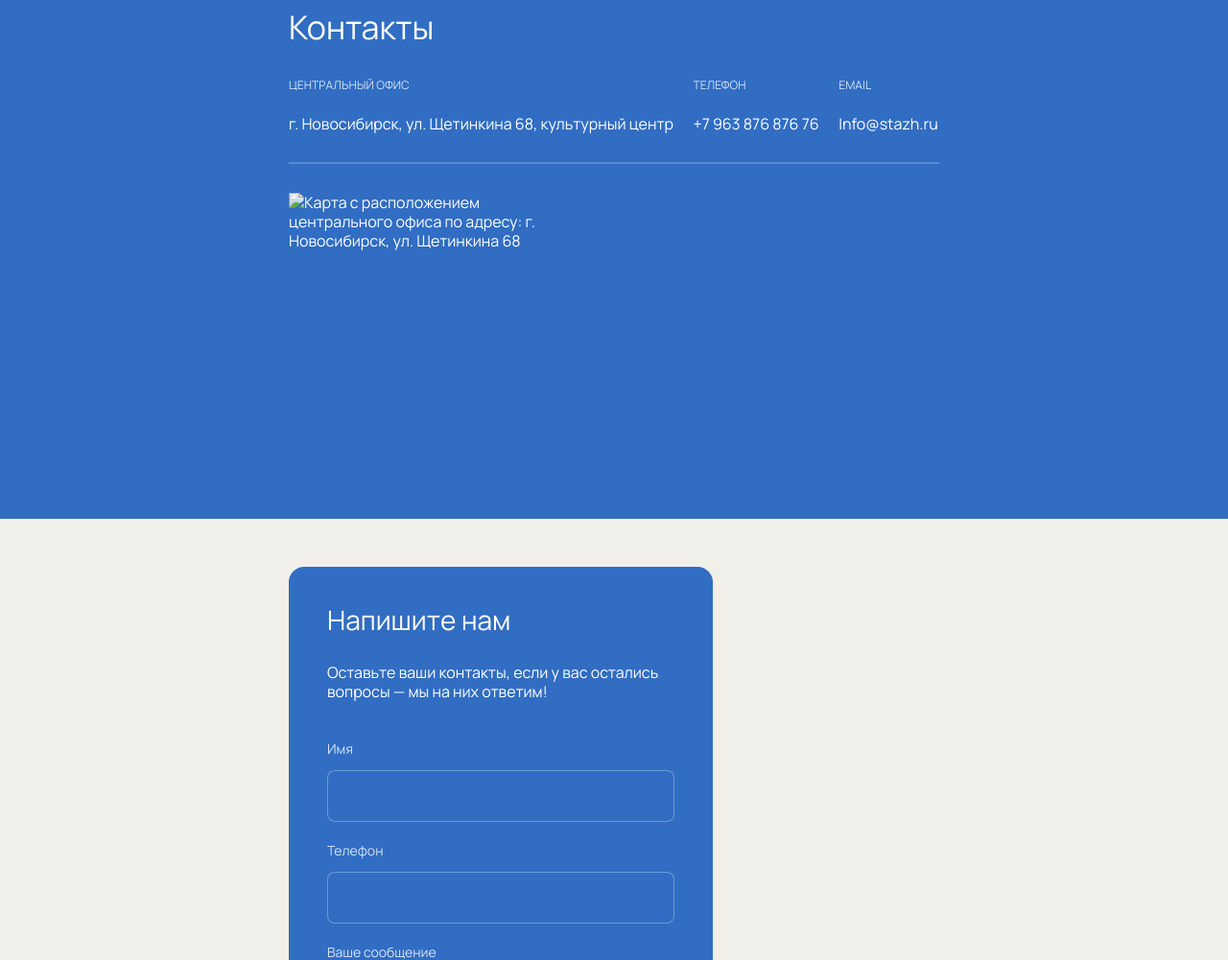
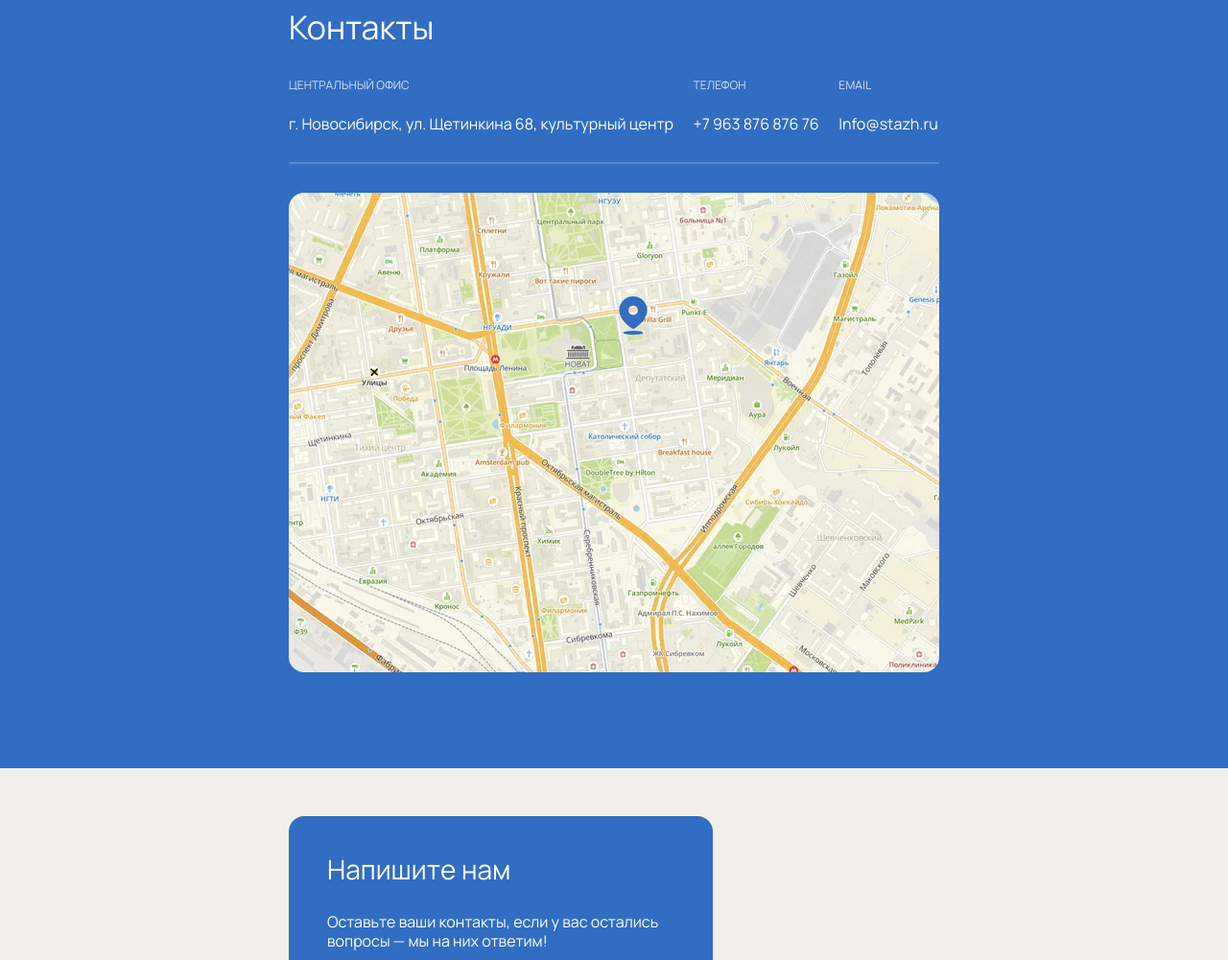
Before and after one commit to ArkBriz/Internship, a website built with Vite: page source/index.html in a window 1280 px wide. Shown: the part 10784-11785 px from the top of the page at 96% size. Built offline with nearby package versions, Linux system fonts and the light colour scheme.

Commit message:
add contacts section map

```diff
--- a/source/index.html
+++ b/source/index.html
@@ -469,7 +469,12 @@
           </div>
 
           <div class="contacts__map">
-            <img src="img/map-stub.jpg" width="290" height="240" alt="Карта с расположением центрального офиса по адресу: г. Новосибирск, ул. Щетинкина 68">
+            <picture>
+              <source media="(min-width: 1440px)" srcset="img/map/map-desktop@1x.webp 1x, img/map/map-desktop@2x.webp 2x" type="image/webp" width="1240" height="486">
+              <source media="(min-width: 768px)" srcset="img/map/map-tablet@1x.webp 1x, img/map/map-tablet@2x.webp 2x" type="image/webp" width="678" height="500">
+              <source srcset="img/map/map-mobile@1x.webp 1x, img/map/map-mobile@2x.webp 2x" type="image/webp" width="290" height="240">
+              <img src="img/map/map-mobile@1x.jpg" srcset="img/map/map-mobile@1x.jpg 1x, img/map/map-mobile@2x.jpg 2x" alt="Карта с расположением центрального офиса по адресу: г. Новосибирск, ул. Щетинкина 68" loading="lazy">
+            </picture>
           </div>
       </section>
 
--- a/source/sass/blocks/contacts.scss
+++ b/source/sass/blocks/contacts.scss
@@ -74,3 +74,7 @@
   padding-top: 30px;
   border-top: 2px solid rgba($white, 0.2);
 }
+
+.contacts__map img {
+  border-radius: 16px;
+}
```
